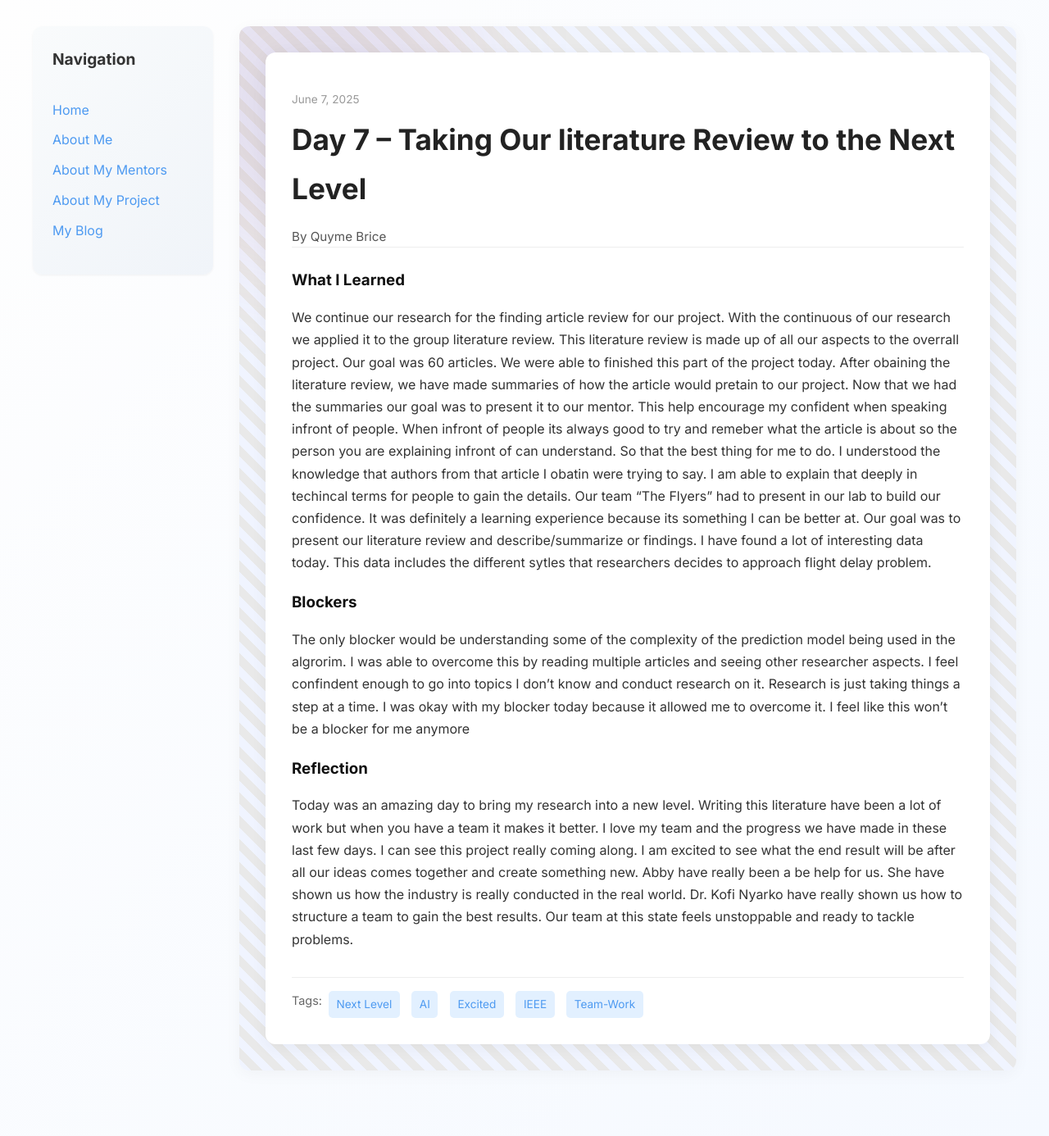
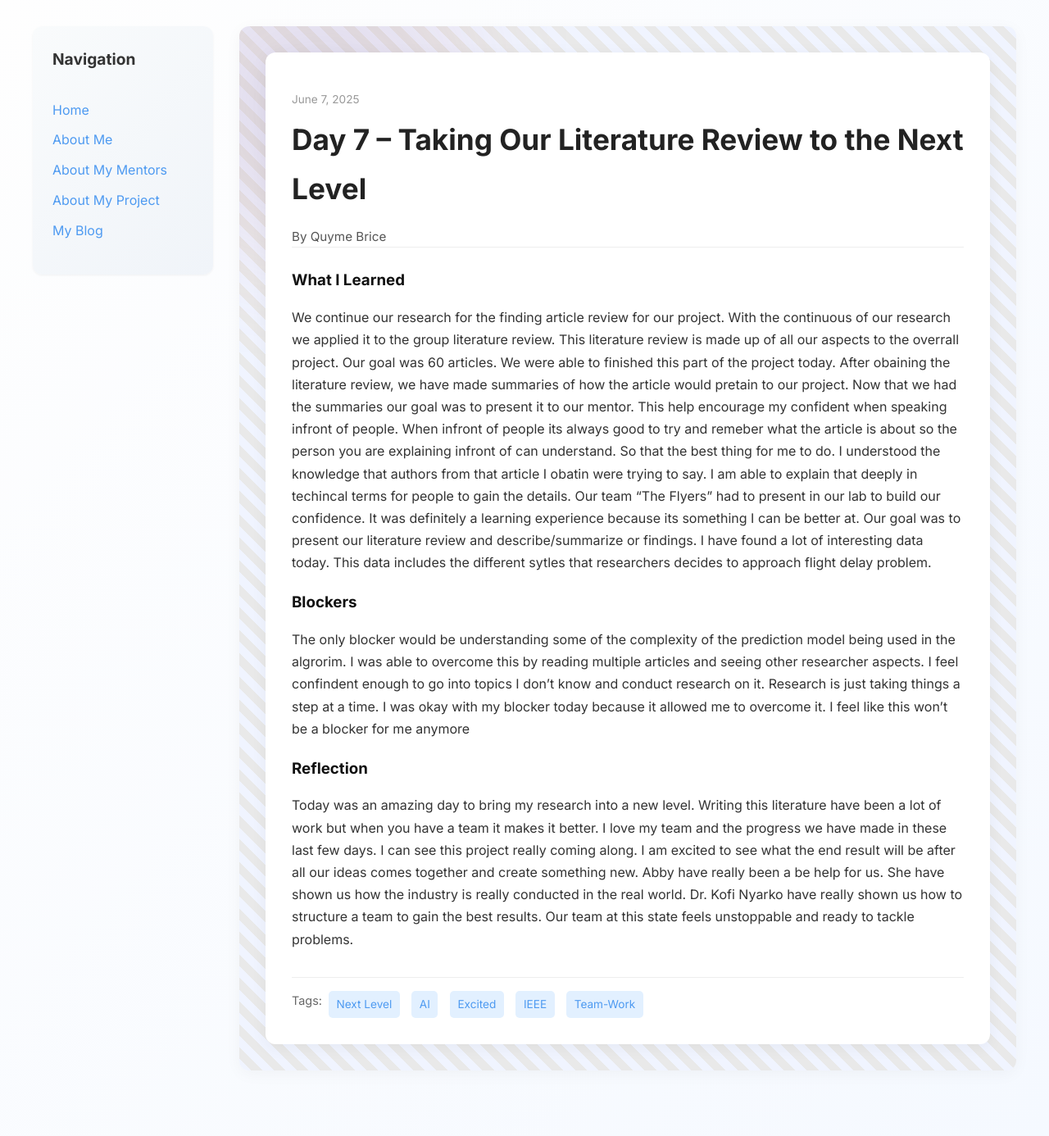
Before and after one commit to Qubri2/Qubri2.github.io, a Jekyll site: the page built from _posts/2025-06-04-day-7.md, in a window 1280 px wide. Shown: the whole page at 82% size. Built offline with Jekyll 4.4.1, drawn with Linux system fonts in a browser that asks for light colours.

Commit message:
Update 2025-06-04-day-7.md

```diff
--- a/_posts/2025-06-04-day-7.md
+++ b/_posts/2025-06-04-day-7.md
@@ -1,6 +1,6 @@
 ---
 layout: post
-title: "Day 7 – Taking Our literature Review to the Next Level"
+title: "Day 7 – Taking Our Literature Review to the Next Level"
 date: 2025-06-07
 author: Quyme Brice
 permalink: /day7.html
```
